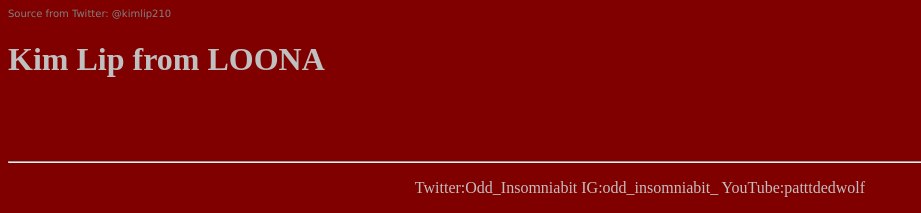
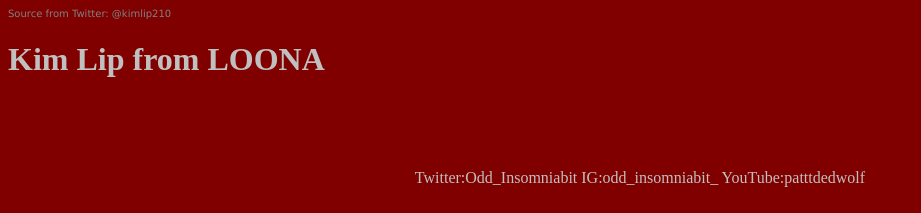
Before and after one commit to patttdedwolf/patttdedwolf_kimlip, a plain HTML site: page index.html in a window 1280 px wide. Shown: the part 967-1180 px from the top of the page, without its empty margins (0-921 px from the left). Drawn offline with Linux system fonts and the light colour scheme.

Commit message:
Update index.html

```diff
--- a/index.html
+++ b/index.html
@@ -18,7 +18,7 @@ Here! Have a kim lip!!! :] </h2></pre>
   <br>
   <br>
   <br>
-  <hr>
-  <p style="color:silver;text-align:center;">Twitter:Odd_Insomniabit IG:odd_insomniabit_ YouTube:patttdedwolf</p>
+  <footer>
+  <p style="color:silver;text-align:center;">Twitter:Odd_Insomniabit IG:odd_insomniabit_ YouTube:patttdedwolf</p></footer>
   </body>
 </html>
```
